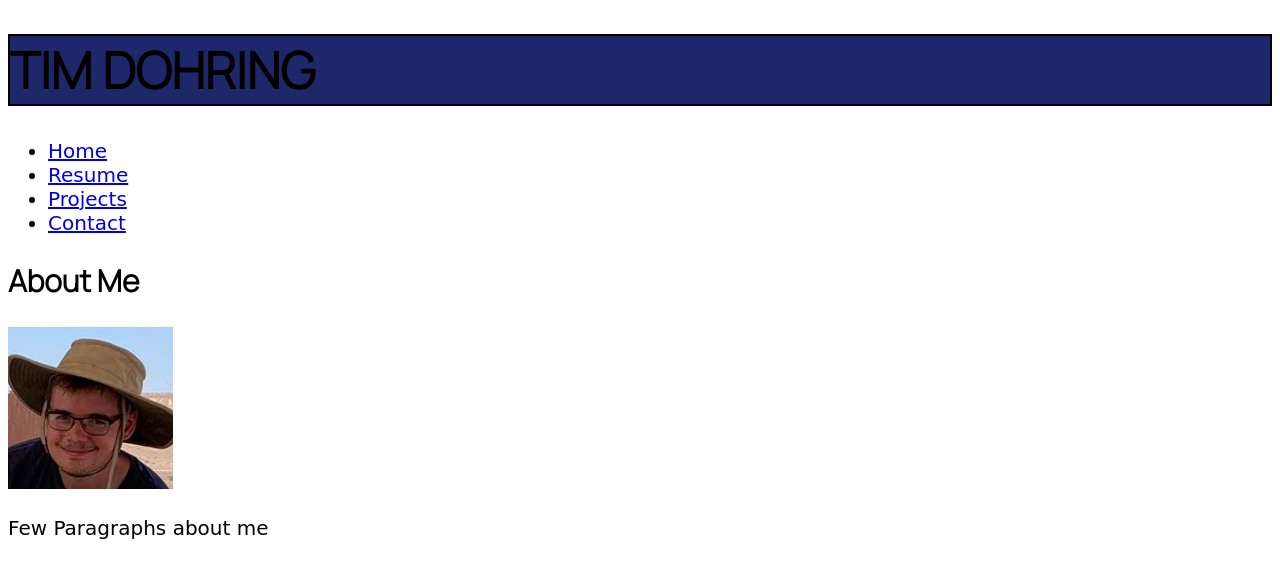
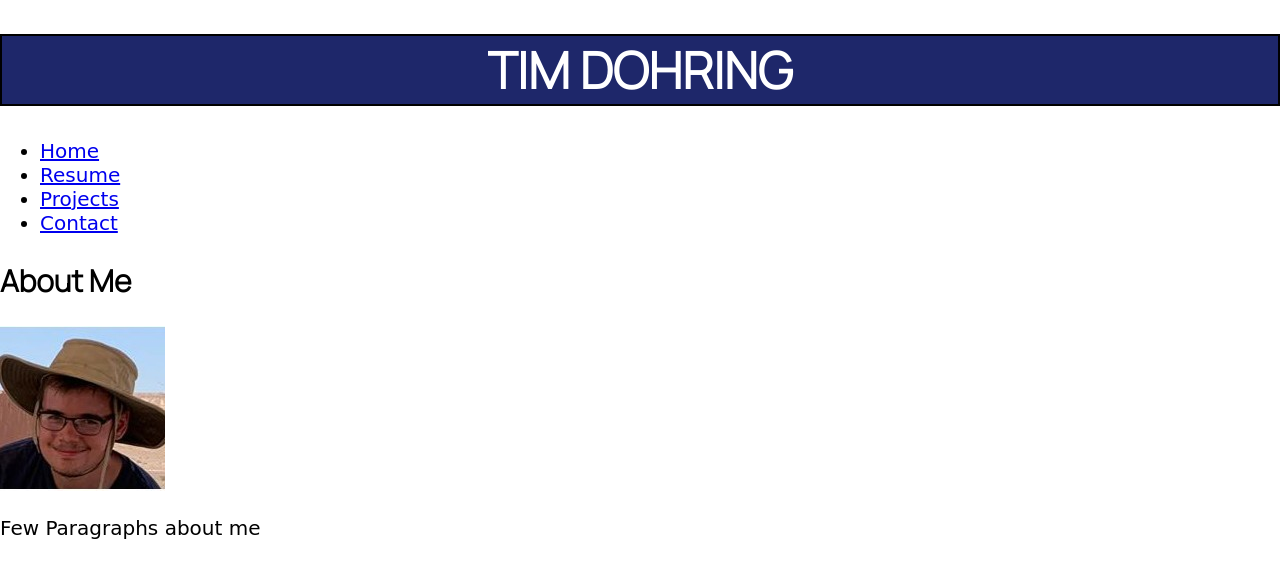
Before and after one commit to timdohring/timdohring.github.io, a plain HTML site: page index.html in a window 1280 px wide. Drawn offline with Linux system fonts and the light colour scheme; a web font is replaced by a local one.

Commit message:
working on it

```diff
--- a/style.css
+++ b/style.css
@@ -10,8 +10,13 @@
 
 */
 
+* {
+    box-sizing: border-box;
+}
+
 
 body {
+    margin: 0 auto;
     font-size: 20px;
     font-family: 'Zen Dots', cursive;
 }
@@ -24,4 +29,6 @@ h1.Titlename{
     font-size: 50px;
     border: 2px solid black;
     background-color: #1E276A;
+    color: white;
+    text-align: center;
 }
```
